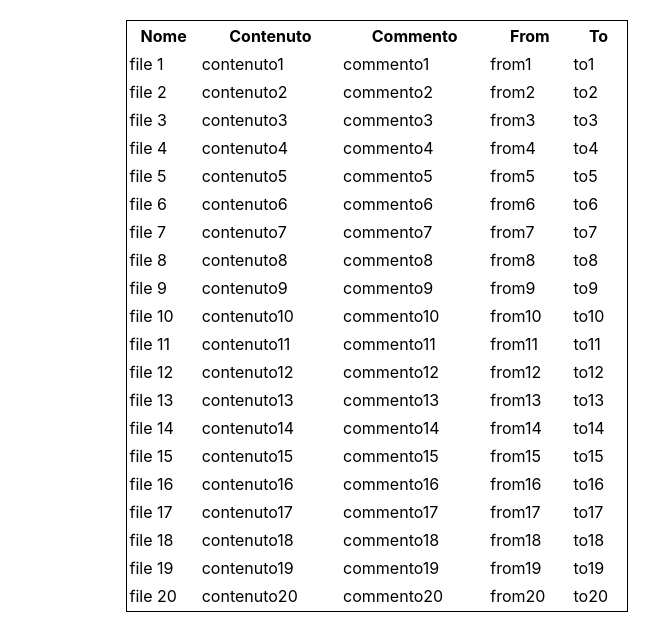
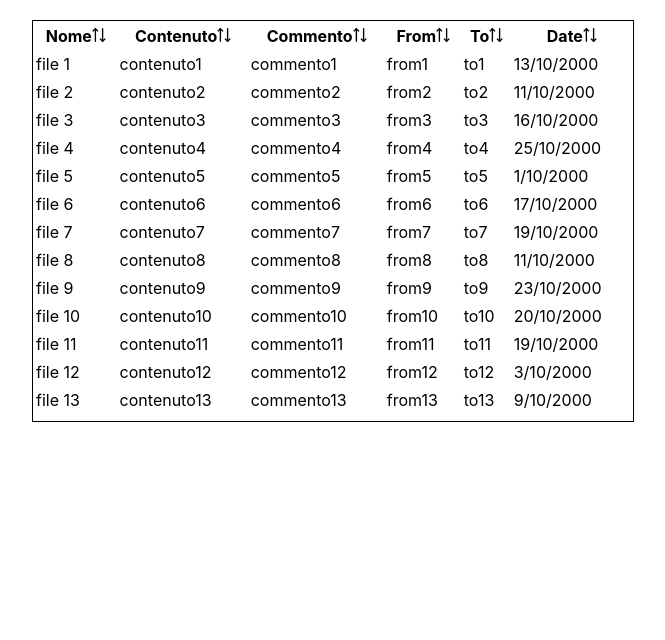
Before and after one commit to ErroFerro/id-share-frontend, a Vue app: page /fileviewer in a window 1280 px wide. Shown: the top 640 px of the page, without its empty margins (307-972 px from the left). Built offline with nearby package versions, Linux system fonts and the light colour scheme.

Commit message:
table sort and scroll and sort

```diff
--- a/src/data/array.json
+++ b/src/data/array.json
@@ -6,140 +6,160 @@
         "contenuto":"contenuto1",
         "commento":"commento1",
         "from":"from1",
-        "to":"to1"
+        "to":"to1",
+        "date":"13/10/2000"
     },
     {
         "nome":"file 2",
         "contenuto":"contenuto2",
         "commento":"commento2",
         "from":"from2",
-        "to":"to2"
+        "to":"to2",
+        "date":"11/10/2000"
     },
     {
         "nome":"file 3",
         "contenuto":"contenuto3",
         "commento":"commento3",
         "from":"from3",
-        "to":"to3"
+        "to":"to3",
+        "date":"16/10/2000"
     },
     {
         "nome": "file 4",
         "contenuto": "contenuto4",
         "commento": "commento4",
         "from": "from4",
-        "to": "to4"
+        "to": "to4",
+        "date":"25/10/2000"
     },
     {
         "nome": "file 5",
         "contenuto": "contenuto5",
         "commento": "commento5",
         "from": "from5",
-        "to": "to5"
+        "to": "to5",
+        "date":"1/10/2000"
     },
     {
         "nome": "file 6",
         "contenuto": "contenuto6",
         "commento": "commento6",
         "from": "from6",
-        "to": "to6"
+        "to": "to6",
+        "date":"17/10/2000"
     },
     {
         "nome": "file 7",
         "contenuto": "contenuto7",
         "commento": "commento7",
         "from": "from7",
-        "to": "to7"
+        "to": "to7",
+        "date":"19/10/2000"
     },
     {
         "nome": "file 8",
         "contenuto": "contenuto8",
         "commento": "commento8",
         "from": "from8",
-        "to": "to8"
+        "to": "to8",
+        "date":"11/10/2000"
     },
     {
         "nome": "file 9",
         "contenuto": "contenuto9",
         "commento": "commento9",
         "from": "from9",
-        "to": "to9"
+        "to": "to9",
+        "date":"23/10/2000"
     },
     {
         "nome": "file 10",
         "contenuto": "contenuto10",
         "commento": "commento10",
         "from": "from10",
-        "to": "to10"
+        "to": "to10",
+        "date":"20/10/2000"
     },
     {
         "nome": "file 11",
         "contenuto": "contenuto11",
         "commento": "commento11",
         "from": "from11",
-        "to": "to11"
+        "to": "to11",
+        "date":"19/10/2000"
     },
     {
         "nome": "file 12",
         "contenuto": "contenuto12",
         "commento": "commento12",
         "from": "from12",
-        "to": "to12"
+        "to": "to12",
+        "date":"3/10/2000"
     },
     {
         "nome": "file 13",
         "contenuto": "contenuto13",
         "commento": "commento13",
         "from": "from13",
-        "to": "to13"
+        "to": "to13",
+        "date":"9/10/2000"
     },
     {
         "nome": "file 14",
         "contenuto": "contenuto14",
         "commento": "commento14",
         "from": "from14",
-        "to": "to14"
+        "to": "to14",
+        "date":"11/10/2000"
     },
     {
         "nome": "file 15",
         "contenuto": "contenuto15",
         "commento": "commento15",
         "from": "from15",
-        "to": "to15"
+        "to": "to15",
+        "date":"14/10/2000"
     },
     {
         "nome": "file 16",
         "contenuto": "contenuto16",
         "commento": "commento16",
         "from": "from16",
-        "to": "to16"
+        "to": "to16",
+        "date":"10/10/2000"
     },
     {
         "nome": "file 17",
         "contenuto": "contenuto17",
         "commento": "commento17",
         "from": "from17",
-        "to": "to17"
+        "to": "to17",
+        "date":"10/10/2000"
     },
     {
         "nome": "file 18",
         "contenuto": "contenuto18",
         "commento": "commento18",
         "from": "from18",
-        "to": "to18"
+        "to": "to18",
+        "date":"12/10/2000"
     },
     {
         "nome": "file 19",
         "contenuto": "contenuto19",
         "commento": "commento19",
         "from": "from19",
-        "to": "to19"
+        "to": "to19",
+        "date":"15/10/2000"
     },
     {
         "nome": "file 20",
         "contenuto": "contenuto20",
         "commento": "commento20",
         "from": "from20",
-        "to": "to20"
+        "to": "to20",
+        "date":"12/10/2000"
     }
 
 
--- a/src/views/fileviewer.vue
+++ b/src/views/fileviewer.vue
@@ -42,13 +42,13 @@ const downloadFile=()=>{
   document.body.removeChild(a);
 }
 
-
 const columns = [
     { field: 'nome', header: 'Nome' },
     { field: 'contenuto', header: 'Contenuto' },
     { field: 'commento', header: 'Commento' },
     { field: 'from', header: 'From' },
-    { field: 'to', header: 'To' }
+    { field: 'to', header: 'To' },
+    { field: 'date', header: 'Date'}
 ];
 </script>
 
@@ -57,8 +57,6 @@ const columns = [
 <!-- IMPLEMENTARE:
 -CLICK EVIDENZIA BARRA
 -SCORRERE VERTICALE
--RICERCA
--SORT
 -->
 
   <div id="container">
@@ -71,11 +69,24 @@ const columns = [
         :metaKeySelection="false"
         @rowSelect="onRowSelect"
         @rowUnselect="onRowUnselect"
-        tableStyle="width: 500px"
+        tableStyle="width: 600px"
         :rowClassName="selectedRowClass"
+        removableSort
+        scrollable
+        scrollHeight="400px"
         >
 
-        <Column  v-for="col of columns" :key="col.field" :field="col.field" :header="col.header"></Column>
+         <!-- TABELLA DINAMICA -->
+         <Column sortable  v-for="col of columns" :key="col.field" :field="col.field" :header="col.header"></Column>
+
+
+        <!-- STESSA TABELLA MA STATICA
+         <Column field="nome" header="Name"></Column>
+        <Column field="contenuto" header="Country"></Column>
+        <Column field="commento" header="Representative"></Column>
+        <Column field="from" header="Company"></Column>
+        <Column field="to" header="Company"></Column>
+        <Column field="date" header="Company"></Column> -->
       </DataTable>
     </div>
 
@@ -98,7 +109,7 @@ const columns = [
 }
 
 #container {
-  width: 415px;
+  width: 800px;
   margin: 20px auto;
   padding: 0;
   display: flex;
```
